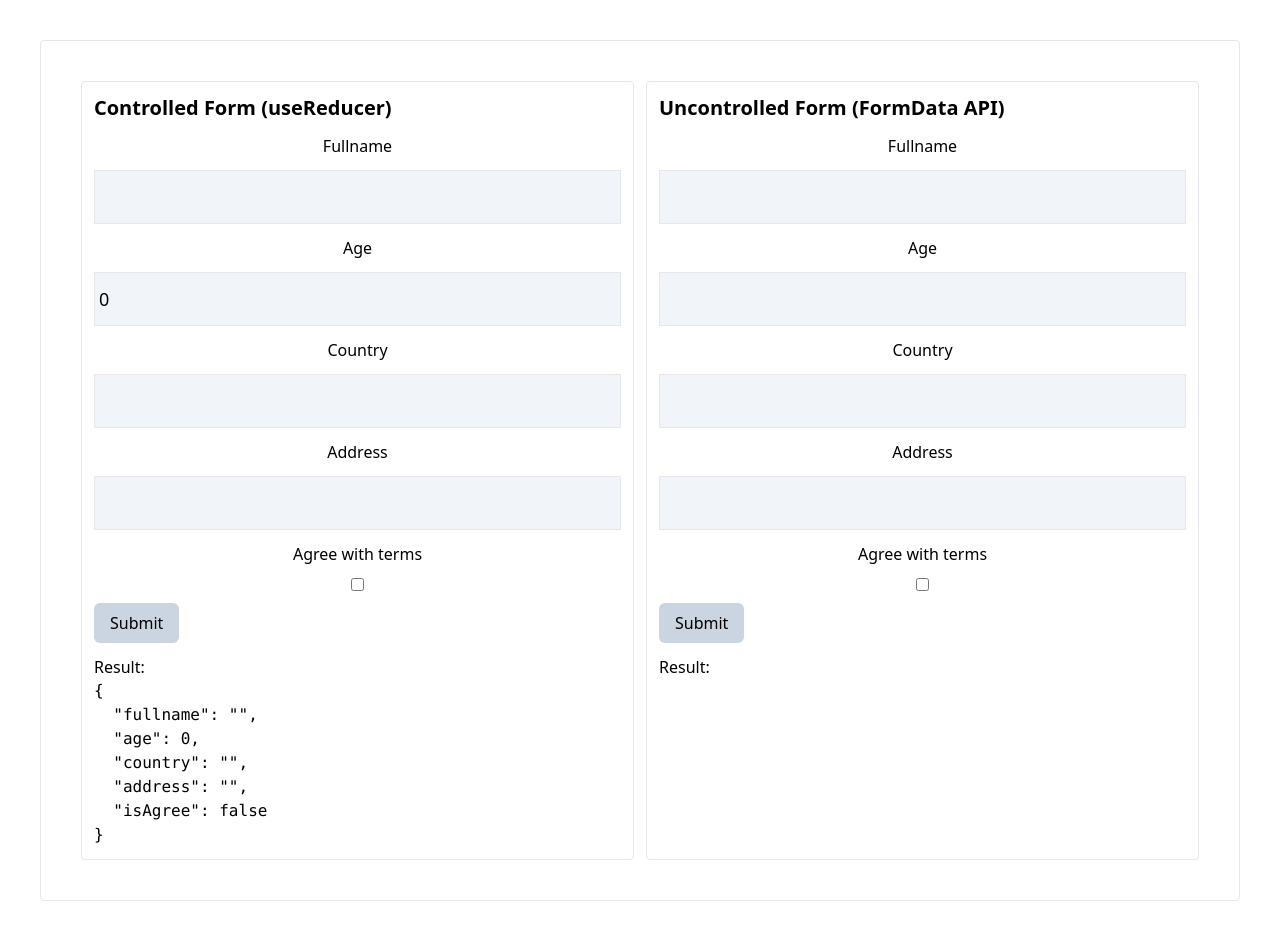
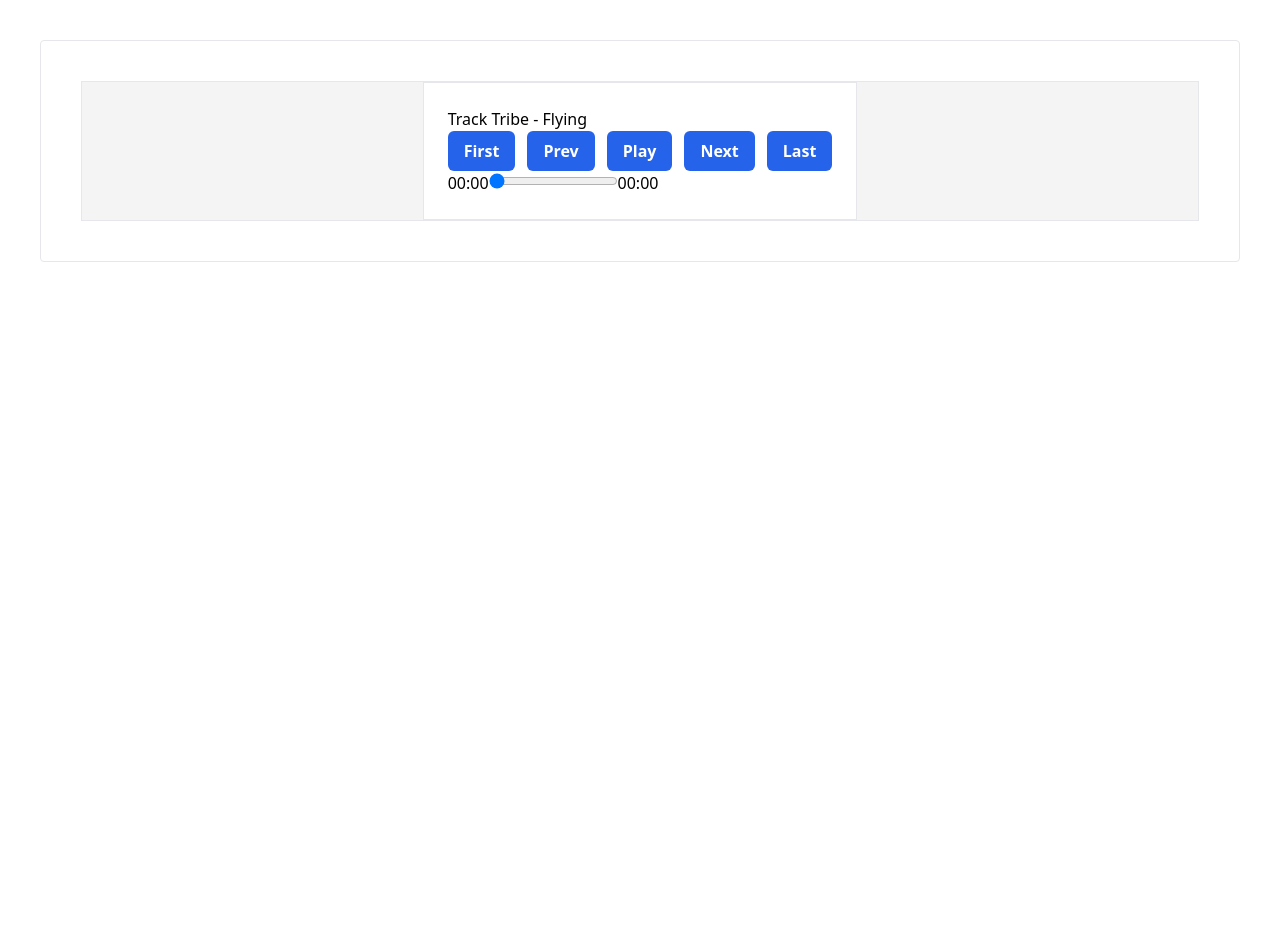
Before and after one commit to kypexfly/learn, a React (Vite) app in the folder basics/: page / in a window 1280 px wide. After the commit the page ends 800 px from the top, so only its background shows below. Built offline with nearby package versions, Linux system fonts and the light colour scheme.

Commit message:
initial commit audio player

```diff
--- a/basics/src/App.tsx
+++ b/basics/src/App.tsx
@@ -1,12 +1,13 @@
 import "@/styles/globals.css"
-import { AccordionExample, FilterListExample, FormExample } from "./examples"
+import { AccordionExample, AudioPlayerExample, FilterListExample, FormExample } from "./examples"
 
 function App() {
   return (
     <div className="App">
       {/* <AccordionExample /> */}
       {/* <FilterListExample /> */}
-      <FormExample />
+      {/* <FormExample /> */}
+      <AudioPlayerExample />
     </div>
   )
 }
--- /dev/null
+++ b/basics/src/examples/AudioPlayerExample.tsx
@@ -0,0 +1,172 @@
+import { useCallback, useEffect, useRef, useState } from "react"
+import song1 from "/flying_track_tribe.mp3"
+
+type Track = (typeof tracks)[0]
+
+const tracks = [
+  {
+    author: "Track Tribe",
+    title: "Flying",
+    src: song1,
+  },
+]
+
+const formatTime = (time: number) => {
+  if (time && !isNaN(time)) {
+    const minutes = Math.floor(time / 60)
+    const formatMinutes = minutes < 10 ? `0${minutes}` : `${minutes}`
+    const seconds = Math.floor(time % 60)
+    const formatSeconds = seconds < 10 ? `0${seconds}` : `${seconds}`
+    return `${formatMinutes}:${formatSeconds}`
+  }
+  return "00:00"
+}
+
+type AudioElementRef = React.RefObject<HTMLAudioElement>
+
+const DisplayTrack = ({
+  currentTrack,
+  audioRef,
+  setDuration,
+  progressBarRef,
+}: {
+  currentTrack: Track
+  audioRef: AudioElementRef
+  setDuration: React.Dispatch<React.SetStateAction<number>>
+  progressBarRef: ProgressBarRef
+}) => {
+  const onLoadedMetadata = () => {
+    if (!audioRef.current || !progressBarRef.current) return
+    const seconds = audioRef.current.duration
+    setDuration(seconds)
+    progressBarRef.current.max = seconds.toString()
+  }
+
+  return (
+    <div>
+      <audio className="hidden" ref={audioRef} src={currentTrack.src} onLoadedMetadata={onLoadedMetadata} controls />
+      <div>{`${currentTrack.author} - ${currentTrack.title}`}</div>
+    </div>
+  )
+}
+
+interface Button extends React.HTMLAttributes<HTMLButtonElement> {}
+const Button = (props: Button) => {
+  return <button className="rounded-md bg-blue-600 px-4 py-2 font-bold text-white" {...props} />
+}
+{
+  /* <Controls audioRef={audioRef} progressBarRef={progressBarRef} duration={duration} setTimeProgress={setTimeProgress} /> */
+}
+
+const Controls = ({
+  audioRef,
+  progressBarRef,
+  duration,
+  setTimeProgress,
+}: {
+  audioRef: AudioElementRef
+  progressBarRef: ProgressBarRef
+  duration: number
+  setTimeProgress: React.Dispatch<React.SetStateAction<number>>
+}) => {
+  const [isPlaying, setIsPlaying] = useState(false)
+  const playAnimationRef = useRef<FrameRequestCallback>(null)
+
+  const repeat = useCallback(() => {
+    const currentTime = audioRef.current.currentTime
+    setTimeProgress(currentTime)
+    progressBarRef.current.value = currentTime
+
+    playAnimationRef.current = requestAnimationFrame(repeat)
+  }, [])
+
+  useEffect(() => {
+    if (!audioRef.current) return
+
+    if (isPlaying) {
+      audioRef.current.play()
+      playAnimationRef.current = requestAnimationFrame(repeat)
+    } else {
+      audioRef.current.pause()
+      cancelAnimationFrame(playAnimationRef.current)
+    }
+  }, [isPlaying, audioRef, repeat])
+
+  const togglePlayPause = () => {
+    setIsPlaying((prev) => !prev)
+  }
+
+  return (
+    <div className="flex gap-3">
+      <Button>First</Button>
+      <Button>Prev</Button>
+
+      <Button onClick={togglePlayPause}>{isPlaying ? "Pause" : "Play"}</Button>
+
+      <Button>Next</Button>
+      <Button>Last</Button>
+    </div>
+  )
+}
+
+type ProgressBarRef = React.RefObject<HTMLInputElement>
+const ProgressBar = ({
+  progressBarRef,
+  audioRef,
+  timeProgress,
+  duration,
+}: {
+  progressBarRef: ProgressBarRef
+  audioRef: AudioElementRef
+  timeProgress: number
+  duration: number
+}) => {
+  const handleProgressChange = () => {
+    if (!progressBarRef.current || !audioRef.current) return
+    console.log(progressBarRef.current)
+    audioRef.current.currentTime = +progressBarRef.current.value
+  }
+
+  return (
+    <div className="progress">
+      <span className="time current">{formatTime(timeProgress)}</span>
+      <input type="range" defaultValue={0} ref={progressBarRef} onChange={handleProgressChange} />
+      <span className="time">{formatTime(duration)}</span>
+    </div>
+  )
+}
+
+const PlayerExample = () => {
+  const [currentTrack, setCurrentTrack] = useState<Track>(tracks[0])
+  const audioRef = useRef<HTMLAudioElement>(null)
+  const progressBarRef = useRef<HTMLInputElement>(null)
+  const [timeProgress, setTimeProgress] = useState(0)
+  const [duration, setDuration] = useState(0)
+
+  return (
+    <div className="flex justify-center border bg-zinc-100">
+      <div className="border bg-white p-6">
+        <DisplayTrack
+          currentTrack={currentTrack}
+          audioRef={audioRef}
+          setDuration={setDuration}
+          progressBarRef={progressBarRef}
+        />
+        <Controls
+          audioRef={audioRef}
+          progressBarRef={progressBarRef}
+          duration={duration}
+          setTimeProgress={setTimeProgress}
+        />
+        <ProgressBar
+          progressBarRef={progressBarRef}
+          audioRef={audioRef}
+          timeProgress={timeProgress}
+          duration={duration}
+        />
+      </div>
+    </div>
+  )
+}
+
+export default PlayerExample
--- a/basics/src/examples/index.ts
+++ b/basics/src/examples/index.ts
@@ -1,4 +1,4 @@
 export { default as AccordionExample } from './AccordionExample';
+export { default as AudioPlayerExample } from './AudioPlayerExample';
 export { default as FilterListExample } from './FilterListExample';
 export { default as FormExample } from './FormExample';
-export { default as SwitcherToggle } from './state-machines/SwitcherToggle';
```
Also changed, not shown: 1 other file (tests, documents, lock files or other folders).
